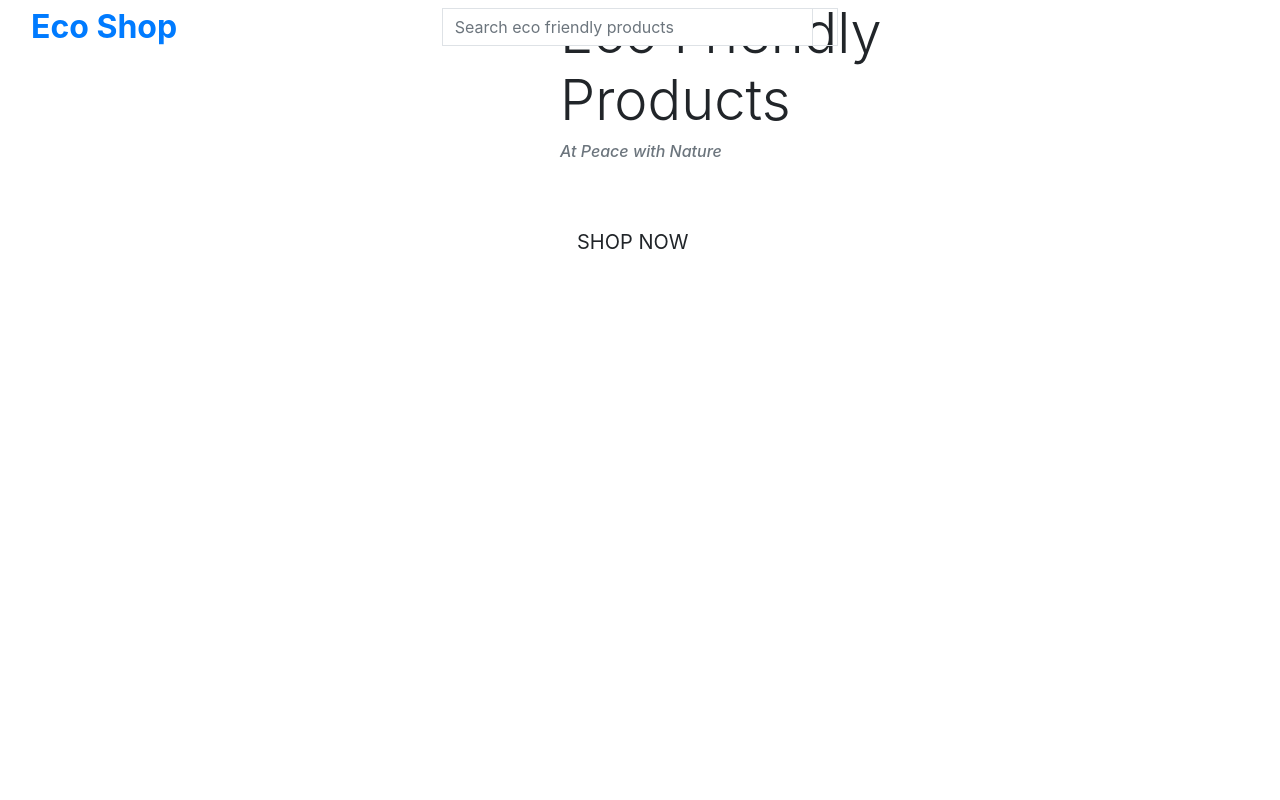
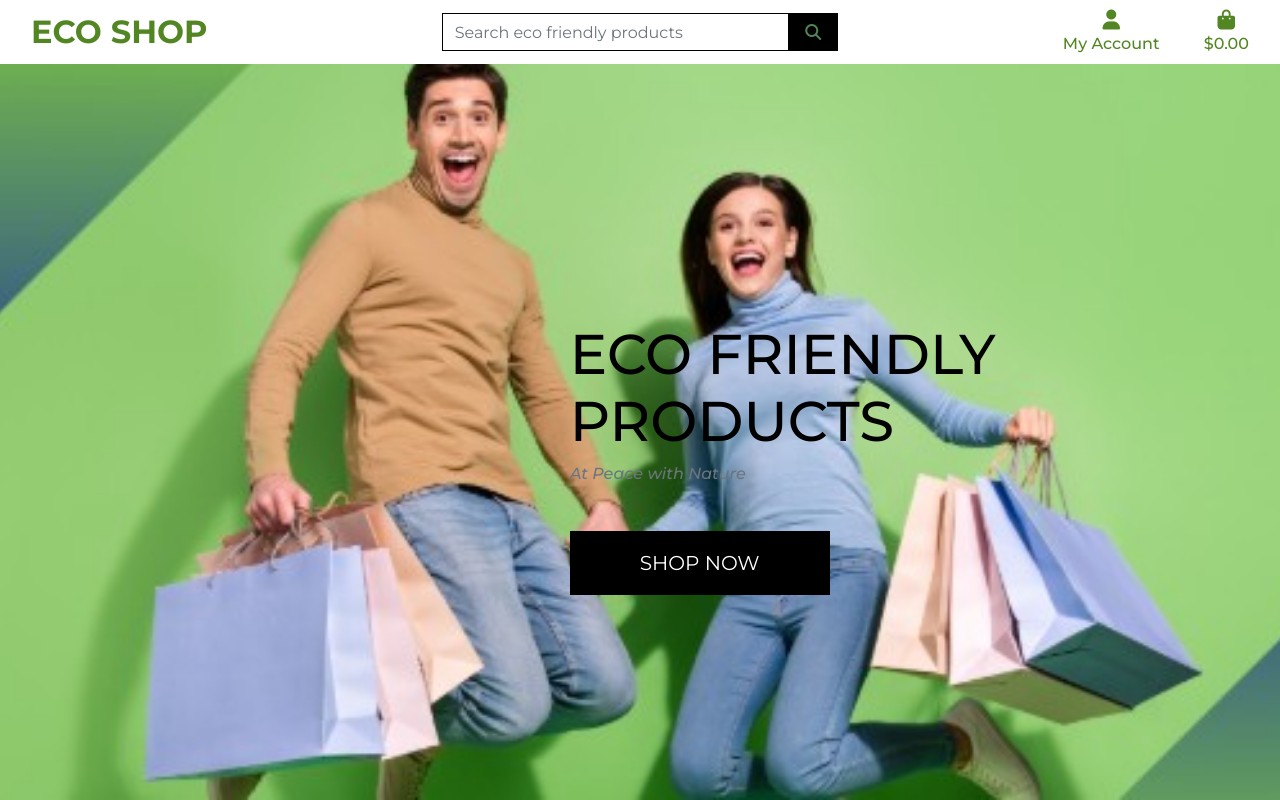
Before and after one commit to Cutbert1/Eco-Shop, a Django app: page / in a window 1280 px wide. Run offline with Django 4.2, Linux system fonts and the light colour scheme; some libraries are stand-ins or nearby versions.

Commit message:
Add base.css and home page

```diff
--- a/eco_shop/settings.py
+++ b/eco_shop/settings.py
@@ -146,6 +146,10 @@ USE_TZ = True
 # https://docs.djangoproject.com/en/4.2/howto/static-files/
 
 STATIC_URL = 'static/'
+STATICFILES_DIRS = (os.path.join(BASE_DIR, 'static'),)
+
+MEDIA_URL = '/media/'
+MEDIA_ROOT = os.path.join(BASE_DIR, 'media')
 
 # Default primary key field type
 # https://docs.djangoproject.com/en/4.2/ref/settings/#default-auto-field
--- a/eco_shop/urls.py
+++ b/eco_shop/urls.py
@@ -16,9 +16,11 @@ Including another URLconf
 """
 from django.contrib import admin
 from django.urls import path, include
+from django.conf import settings
+from django.conf.urls.static import static
 
 urlpatterns = [
     path('admin/', admin.site.urls),
     path('accounts/', include('allauth.urls')),
     path('', include('home.urls')),
-]
+] + static(settings.MEDIA_URL, document_root=settings.MEDIA_ROOT)
--- a/home/templates/home/index.html
+++ b/home/templates/home/index.html
@@ -14,7 +14,7 @@
     <div class="container h-100">
         <div class="row h-100">
             <div class="col-7 col-md-6 my-auto offset-md-5 text-end">
-                <h1 class="display-4 logo-font text-black">
+                <h1 class="display-4 logo-font eco">
                     Eco Friendly Products
                 </h1>
                 <h6 class="text-muted font-italic">At Peace with Nature</h6>
--- /dev/null
+++ b/static/css/base.css
@@ -0,0 +1,88 @@
+html {
+    height: 100%;
+}
+
+body {
+    background: url('/media/homepage_background_cropped.jpg') no-repeat center center fixed;
+    background-size: cover;
+    height: calc(100vh - 164px);
+    color: #555;
+    font-family: 'Montserrat';
+}
+
+/* from Bulma */
+.icon {
+    align-items: center;
+    display: inline-flex;
+    justify-content: center;
+    height: 1.5rem;
+    width: 1.5rem;
+    color: #518655;
+}
+
+.logo-font {
+    text-transform: uppercase;
+}
+
+.main-logo-link {
+    width: fit-content;
+}
+
+.shop-now-button {
+    background: black;
+    color: white;
+    min-width: 260px;
+}
+
+.btn-black {
+    background: black;
+    color: white;
+}
+
+.shop-now-button:hover,
+.shop-now-button:active,
+.shop-now-button:focus,
+.btn-black:hover,
+.btn-black:active,
+.btn-black:focus {
+    background: #222;
+    color: white;
+}
+
+.text-black {
+    color: #518622;
+    font-weight: 500;
+}
+
+.eco {
+    color: #000;
+    font-weight: 500;
+}
+
+.border-black {
+    border: 1px solid black !important;
+}
+
+/* -------------------------------- Media Queries */
+
+/* Slightly larger container on xl screens */
+@media (min-width: 1200px) {
+  .container {
+    max-width: 80%;
+  }
+}
+
+/* fixed top navbar only on medium and up */
+@media (min-width: 992px) {
+    .fixed-top-desktop-only {
+        position: fixed;
+        top: 0;
+        right: 0;
+        left: 0;
+        z-index: 1030;
+    }
+
+    .header-container {
+        padding-top: 164px;
+    }
+}
--- a/templates/base.html
+++ b/templates/base.html
@@ -16,6 +16,10 @@
         <!-- Bootstrap CSS -->
         {% block corecss %}
             <link rel="stylesheet" href="https://cdn.jsdelivr.net/npm/bootstrap@4.6.2/dist/css/bootstrap.min.css" integrity="sha384-xOolHFLEh07PJGoPkLv1IbcEPTNtaed2xpHsD9ESMhqIYd0nLMwNLD69Npy4HI+N" crossorigin="anonymous">
+            <link rel="preconnect" href="https://fonts.googleapis.com">
+            <link rel="preconnect" href="https://fonts.gstatic.com" crossorigin>
+            <link href="https://fonts.googleapis.com/css2?family=Montserrat:ital,wght@0,100..900;1,100..900&display=swap" rel="stylesheet">
+            <link rel="stylesheet" href="{% static 'css/base.css' %}">
         {% endblock %}
 
         {% block extra_css %}
@@ -23,6 +27,7 @@
 
         <!-- Option 1: jQuery and Bootstrap Bundle (includes Popper) -->
         {% block corejs %}
+            <script src="https://kit.fontawesome.com/9ade3ad453.js" crossorigin="anonymous"></script>
             <script src="https://cdn.jsdelivr.net/npm/jquery@3.5.1/dist/jquery.min.js" integrity="sha256-9/aliU8dGd2tb6OSsuzixeV4y/faTqgFtohetphbbj0=" crossorigin="anonymous"></script>
             <script src="https://cdn.jsdelivr.net/npm/bootstrap@4.6.2/dist/js/bootstrap.bundle.min.js" integrity="sha384-Fy6S3B9q64WdZWQUiU+q4/2Lc9npb8tCaSX9FK7E8HnRr0Jz8D6OP9dO5Vg3Q9ct" crossorigin="anonymous"></script>
         {% endblock %}
@@ -34,10 +39,10 @@
     </head>
     <body>
         <header class="container-fluid fixed-top">
-            <div class="row">
+            <div id="topnav" class="row bg-white pt-lg-2-none d-lg-flex">
                 <div class="col-12 col-lg-4 my-auto py-1 py-lg-0 text-center text-lg-left">
                     <a href="{% url 'home' %}" class="nav-link main-logo-link">
-                        <h2 class="logo-font my-0"><strong>Eco Shop</strong></h2>
+                        <h2 class="logo-font text-black my-0"><strong>Eco Shop</strong></h2>
                       </a>
                 </div>
                 <div class="col-12 col-lg-4 my-auto py-1 py-lg-0">
@@ -47,7 +52,7 @@
                             placeholder="Search eco friendly products">
                           <div class="input-group-append">
                             <button class="form-control btn btn-black border border-black rounded-0" type="submit">
-                              <span class="icon" style="color: #518622;">
+                              <span class="icon">
                                 <i class="fas fa-search"></i>
                               </span>
                             </button>
@@ -57,8 +62,40 @@
                 </div>
                 <div class="col-12 col-lg-4 my-auto py-1 py-lg-0">
                     <ul class="list-inline list-unstyled text-center text-lg-right my-0">
-                        <li class="list-inline-item dropdown"></li>
-                        <li class="list-inline-item"></li>
+                        <li class="list-inline-item dropdown">
+                            <a class="text-black nav-link" href="#" id="user-options" data-toggle="dropdown" aria-haspopup="true" aria-expanded="false">
+                                <div class="text-center">
+                                    <div><i class="fas fa-user fa-lg"></i></div>
+                                    <p class="my-0">My Account</p>
+                                </div>
+                            </a>
+                            <div class="dropdown-menu border-0" aria-labelledby="user-options">
+                                {% if request.user.is_authenticated %}
+                                    {% if request.user.is_superuser %}
+                                        <a href="" class="dropdown-item">Product Management</a>
+                                {% endif %}
+                                    <a href="" class="dropdown-item">My Profile</a>
+                                    <a href="{% url 'account_logout' %}" class="dropdown-item">Logout</a>
+                                {% else %}
+                                    <a href="{% url 'account_signup' %}" class="dropdown-item">Register</a>
+                                    <a href="{% url 'account_login' %}" class="dropdown-item">Login</a>
+                                {% endif %}
+                            </div>
+                        </li>
+                        <li class="list-inline-item">
+                            <a class="{% if grand_total %}text-info font-weight-bold{% else %}text-black{% endif %} nav-link" href="">
+                                <div class="text-center">
+                                    <div><i class="fas fa-shopping-bag fa-lg"></i></div>
+                                    <p class="my-0">
+                                        {% if grand_total %}
+                                            ${{ grand_total|floatformat:2 }}
+                                        {% else %}
+                                            $0.00
+                                        {% endif %}
+                                    </p>
+                                </div>
+                            </a>
+                        </li>
                       </ul>
                     </div>
                 </div>
```
Also changed, not shown: media/homepage_background_cropped.jpg (added).
